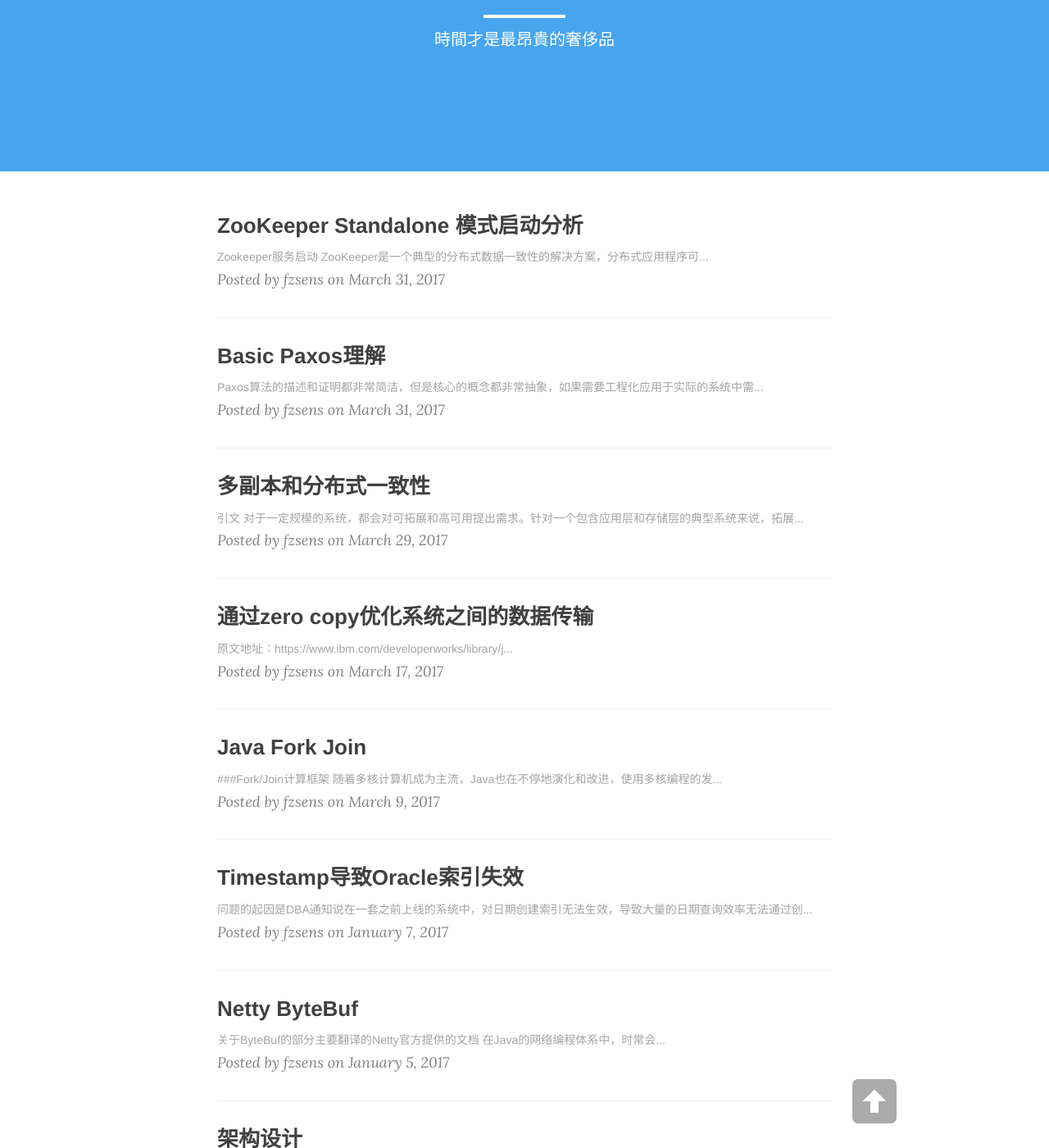
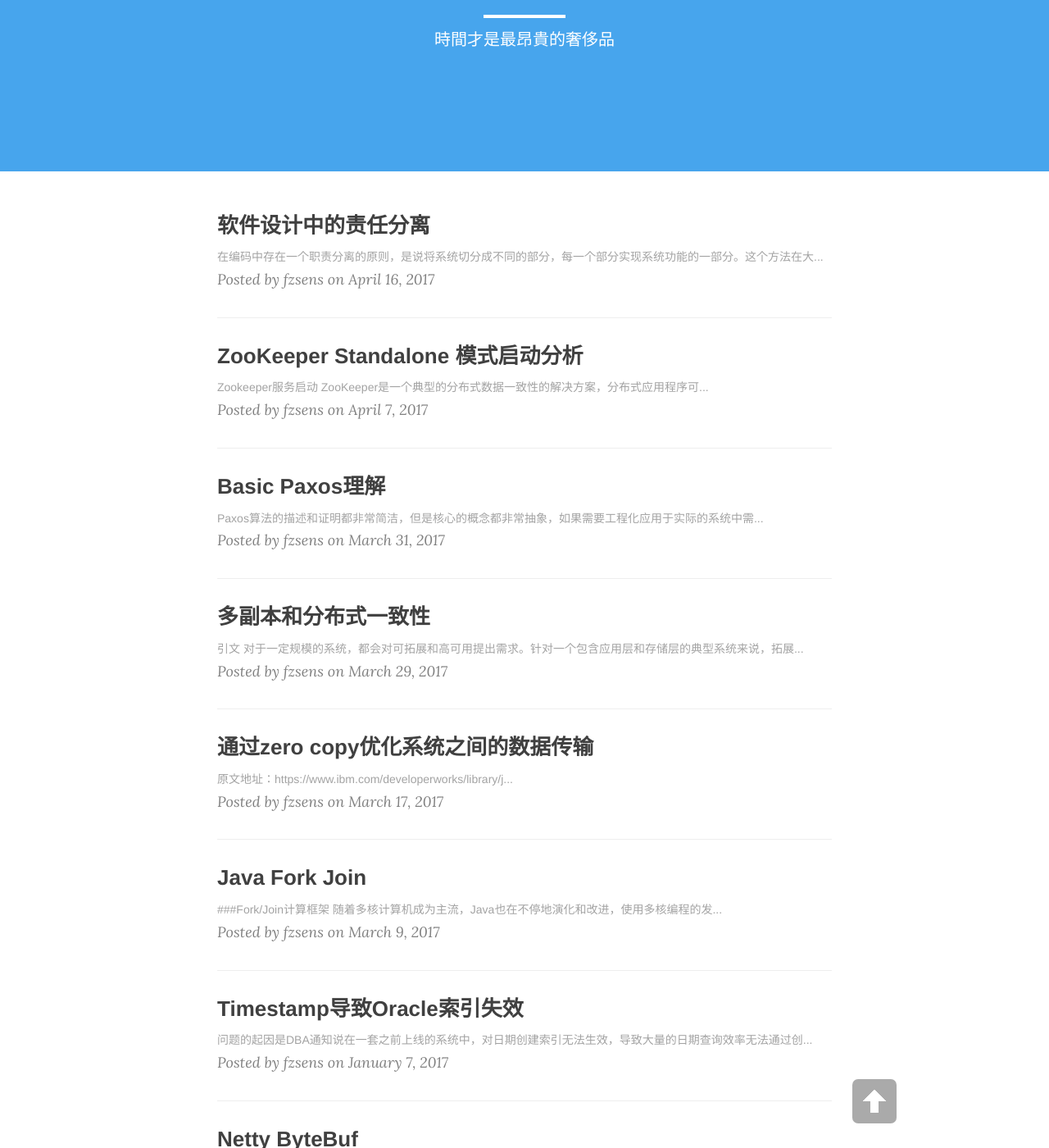
Before and after one commit to fzsens/fzsens.github.com, a Jekyll site: the page built from index.html, in a window 1280 px wide and 1400 px high, scrolled down 219 px. Shown: the whole window at 82% size. Built offline with Jekyll 4.4.1, drawn with Linux system fonts in a browser that asks for light colours; nearby versions of some CDN libraries; the list of posts is cut into pages by our own code; some of the changed lines change nothing that is shown; some of the changed text lies outside the part shown.

Commit message:
software separate

`````diff
--- a/_posts/2017-04-07-zookeeper-startup.md
+++ b/_posts/2017-04-07-zookeeper-startup.md
@@ -1,7 +1,7 @@
 ---
 layout: post
 title: ZooKeeper Standalone 模式启动分析
-date: 2017-03-31
+date: 2017-04-07
 categories: zookeeper
 tags: [zookeeper]
 description: 对单机模式下zookeeper启动进行代码分析
--- /dev/null
+++ b/_posts/2017-04-16-software-separate-of-responsibility.md
@@ -0,0 +1,49 @@
+---
+layout: post
+title: 软件设计中的责任分离
+date: 2017-04-16
+categories: architecture
+tags: [architecture]
+description: 对软件分层的一点思考
+---
+
+在编码中存在一个职责分离的原则，是说将系统切分成不同的部分，每一个部分实现系统功能的一部分。这个方法在大的系统切分中很容易实现。因为一般而言一个大的系统流程都可以切分成不同的子系统，每一个子系统实现独立的功能，然后通过消息传递或者共享内存的方式连接协同工作。但是同样的原则，在具体的代码中就显得比较难处理。主要的难度在于一个细致的功能点，在代码实现的时候最简单的是将所有的功能都实现在一个类中。这个也是长期的编写业务代码而不是框架代码带来的训练，但是这往往也不是最佳的设计，如果长期编写类似偏向业务的代码，可能我们自己都没有发现有这样的问题。举一个最简单的例子：一个系统功能，客户端Client需要和Server创建一个连接，在遵循以往的经验逻辑，我们第一时间很容易设计出：
+
+````java
+interface ClientService {
+  void init();
+  void connect();
+  void doIO();
+  void send();
+}
+````
+
+为了描述的简单，我忽略了参数。其中`init`方法负责初始化和服务器的连接；`connect`发起连接；`doIO`则处理连接之后的数据处理；`send`负责发送。然后定义对应的实现类来对`ClientService`实现`ClientServiceImpl`。如果有其他的方法，比如监听和状态管理等，则这个接口会更加复杂，对于每一个需要实现这个接口的类来说这无疑是一个巨大的负担。在需要进行拓展的时候，都需要修改这个接口或者对应的实现类。这种设计可能在很多系统中都存在，特别是在一些业务驱动为主的公司。
+
+我们来看一下这样设计代码的一些不足之处：
+
+1. 抽象：如果只有一个实现类，其实接口抽象是多余的，但是在面向Spring的编程中，因为一般都选择基于接口和实现的自动注入模式，接口又时常是必须的。解决的办法，对于业务代码，会涉及到很多水平参差不起的程序员一起工作，使用固定的工程模式进行约束是十分有必要的。否则很容易每个人使用不同的设计方式，而很难找到业务实现的位置，这种模式虽然不灵活，也不利于架构之美，但是却能够按部就班地工作。找到一个实现接口阅读接口的内容，就可以快速知道大体的业务逻辑，找到对应的实现类，就可以开始修改，新手理解和接受的成本非常低。但是在进行非业务工程，特别是一些基础软件框架的时候，应该跟多地考虑灵活拓展，便于阅读进行考虑。如果只是死板地使用这样的模式，带来的是代码大量堆积在一个扁平的结构中，每一次修改和调整都在这个层进行调整，而缺乏层次感，难以共用和拓展。这样做法，从本质上更多的是一种最初级的面向对象/面向接口的实践，更多的一种流程化的开发方式。
+2. 复用性：对于连接这样的操作而言，可能会需要多个实现的情况，比如使用不同的协议进行连接，在具体的协议中，会使用不同的编程方式处理连接、IO内字节流的读写。但是对于序列化和反序列化等公用的功能，实际上公用的部分。解决的办法，可以增加一个抽象的实现类，在Jdk8中，interface也可以实现方法，但是在此之前使用抽闲类将公共部分进行抽取是进行良好设计的一个开始。
+3. 责任的分离：通过上面的讨论，我们在接口和实现的中间增加了新的一层抽象，也就是公共部分。同时也引入了另外一个重要的问题，那就是职责的分离。回到开头中的讨论，也就是具体到一个类/功能方法应该怎么设计。
+
+最近在阅读`Zookeeper`代码的时候，刚好看到`ZookeeperServer`对于客户端连接的处理，尝试理解一下`zk`的在这一块的设计思想。为了简化分析的流程，主要描述方法的设计，而不进行详细的逻辑分析。
+
+zk client连接server的入口是`ZooKeeper`类，首先在其内部定义了提供给客户端访问的**访问方法**
+
+![ZooKeeper](http://ooi50usvb.bkt.clouddn.com/ZooKeeper.png)
+
+但是`ZooKeeper`类里面却没有包含真正处理网络连接的方法，比如`Socket`的创建等，而是交给`ClientCnxn`类进行处理，这样做的好处显而易见，分离了接口和实现。在大多数情况下，用户会使用`ZooKeepe`r作为Client的角色，因此保持其稳定的API是非常重要的。而对于内部的实现逻辑，我们可能会经常需要进行调整。如果把ZooKeeper定义为对外部的API，那么设计的关注点就会聚焦在1. 我有多少功能 2. 用户场景会有那些 3. 用户要怎么使用这些API，是调用一个还是需要多个组合。这一层的代码，也就是封装内部的API对外提供服务，具体未讲用户请求的参数，封装成为内部的Request请求，并发送给`ClientCnxn`。
+
+![ClientCnxn](http://ooi50usvb.bkt.clouddn.com/ClientCnxn.png)
+
+相比较ZooKeeper主要作为对外接口的职责，ClientCnxn则是作为处理主要的是对内的接口的定义，核心的方法为`submitRequest`和`queuePacket`，ZooKeeper通过这两个接口来实现了对服务器的访问。但是我们依然没有看到具体的类似`Socket`创建等，而是看到`ClientCnxn`的内部维护了两个独立的线程，分别用于处理发送消息`SendThread`和SERVER返回事件的处理`EventThread`，这是一种事件驱动架构的实践。在ClientCnxn接受到Request请求的时候，并不是直接在此处维护连接，发送请求，处理返回，而是将这两个功能独立起来，形成两个互不干扰的工作空间，而自己`ClientCnxn`本身则是承担协调和维护的责任，具体一点，就是`Request`再次封装成为传输单元`Packet`，并发送到`SendThread`的待发送队列中，真正对请求收发/事件处理等关键操作，则交给两个Thread进行处理。实际上这也是一种责任的分离，站在`ClientCnxn`的角度，收到请求将请求放入队列，等待从队列中取值，职责是很单一的。对于`SendThread`，则是从队列中取出数据，发送，并处理返回值，通知服务器已经返回值，如果有回调或者监听等则放入`EventThread`的处理队列中，进行类似的处理。整个流程通过事件贯穿，彼此相互独立又可以协调工作。实际上在大的系统之间也有类似这样的架构，只是在分布式环境下，一般无法直接使用内部的队列，而是使用消息中间件来扮演队列的角色，消息的提示也只能使用轮询的方式，而无法像单机一样使用监听的方式。
+
+![SendThread](http://ooi50usvb.bkt.clouddn.com/SendThreadpng)
+
+在`SendThread`的内部，维护了队列，并不断轮询本地队列并进行处理。那处理底层的连接呢？既然`SendThread`的主要任务是维护和处理消息队列，那么通信层的责任自然要移交给其他的对象来处理更符合单一职责的设计原则。在zk内部，承担这个责任的是`ClientCnxnSocket`，它本身是一个抽象类，定义了主要的连接和发送借口，并抽象出一些通用的状态管理方法，比如获取更新时间等不会因为不同的实现类而不同的方法。
+
+![ClientCnxnSocket](http://ooi50usvb.bkt.clouddn.com/ClientCnxnSocket.png)
+
+最后我们可以根据需要使用的不同通信架构或者通信协议，实现具体的连接和发送接受这些核心方法，例如ClientCnxnSocketNIO使用了NIO实现了通信，也可以使用Netty框架实现，甚至是其他的框架或者协议。
+
+总结，在建筑设计中，一般都会讲空间划分成不同的区域，每一个区域完成特定的工作，比如厨房，卧室，客厅，书房，以便在每一个空间能够针对性地进行布置，也利于每一个空间能够更好地提供服务。在软件设计中，分层原则有一条是将相同属性的功能放在一起，成为内聚，这个属性可能是变化频率或者功能。一个构造精巧的软件按照其不同的属性，分布在不同的层中，每一层负责自己单一的职责，通过合适的通信方式写作工作，构成一个稳定的结构，在需要更新功能的时候只需要调整或者修改其中的某一部分，而对外又始终能够保持稳定。
`````
